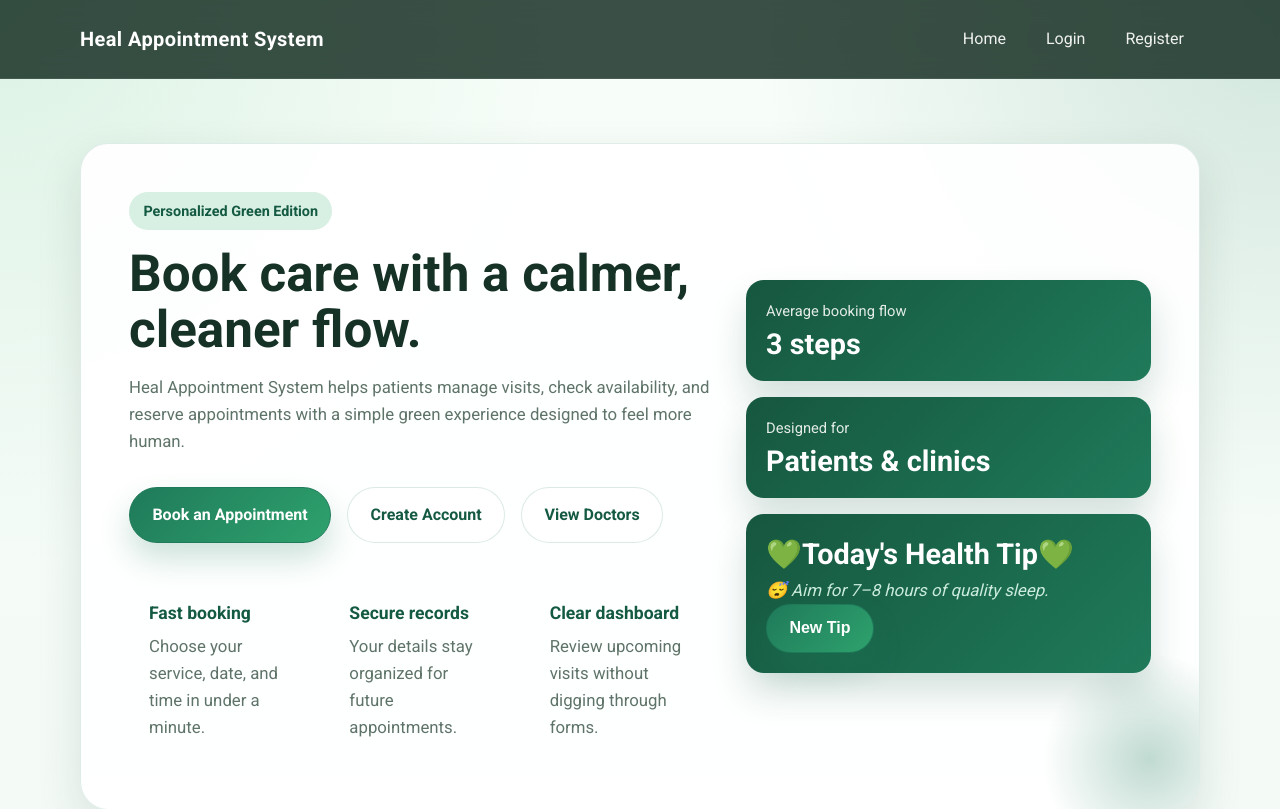
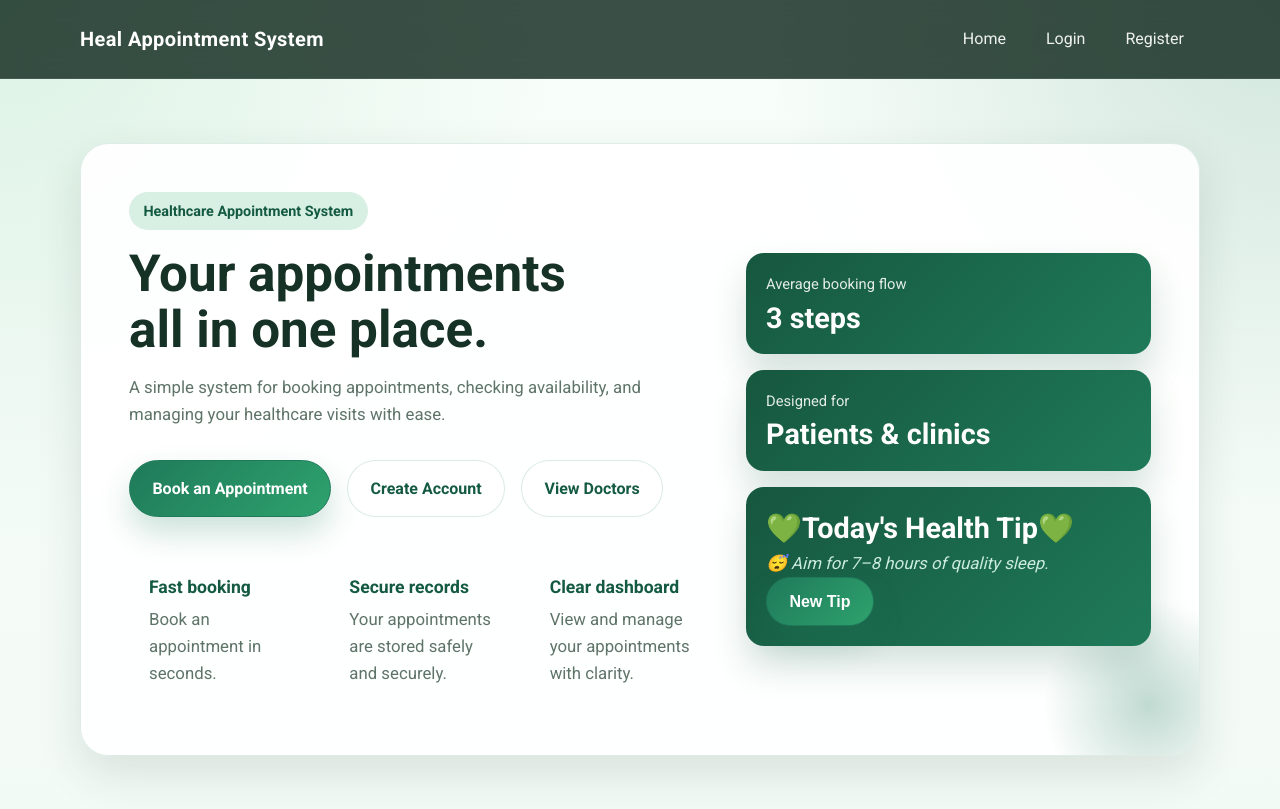
Before and after one commit to MarjanHD72/Heal-Appointment-System, a website: page Public/index.html in a window 1280 px wide. Shown: the top 809 px of the page. Drawn offline with nearby package versions, Linux system fonts and the light colour scheme; some packages are replaced by stand-ins of ours; no server answers; a script that the page names is missing.

Commit message:
Title Updated

```diff
--- a/Public/index.html
+++ b/Public/index.html
@@ -36,12 +36,14 @@
         <div class="container">
           <div class="hero-card">
             <div>
-              <span class="eyebrow">Personalized Green Edition</span>
-              <h2>Book care with a calmer, cleaner flow.</h2>
+              <span class="eyebrow">Healthcare Appointment System</span>
+              <h2>
+                Your appointments <br />
+                all in one place.
+              </h2>
               <p>
-                Heal Appointment System helps patients manage visits, check
-                availability, and reserve appointments with a simple green
-                experience designed to feel more human.
+                A simple system for booking appointments, checking availability,
+                and managing your healthcare visits with ease.
               </p>
               <div class="hero-actions">
                 <a href="#" id="bookingBtn" class="btn-primary"
@@ -60,15 +62,15 @@
               <div class="hero-highlights">
                 <div class="highlight">
                   <strong>Fast booking</strong>
-                  <p>Choose your service, date, and time in under a minute.</p>
+                  <p>Book an appointment in seconds.</p>
                 </div>
                 <div class="highlight">
                   <strong>Secure records</strong>
-                  <p>Your details stay organized for future appointments.</p>
+                  <p>Your appointments are stored safely and securely.</p>
                 </div>
                 <div class="highlight">
                   <strong>Clear dashboard</strong>
-                  <p>Review upcoming visits without digging through forms.</p>
+                  <p>View and manage your appointments with clarity.</p>
                 </div>
               </div>
             </div>
```
